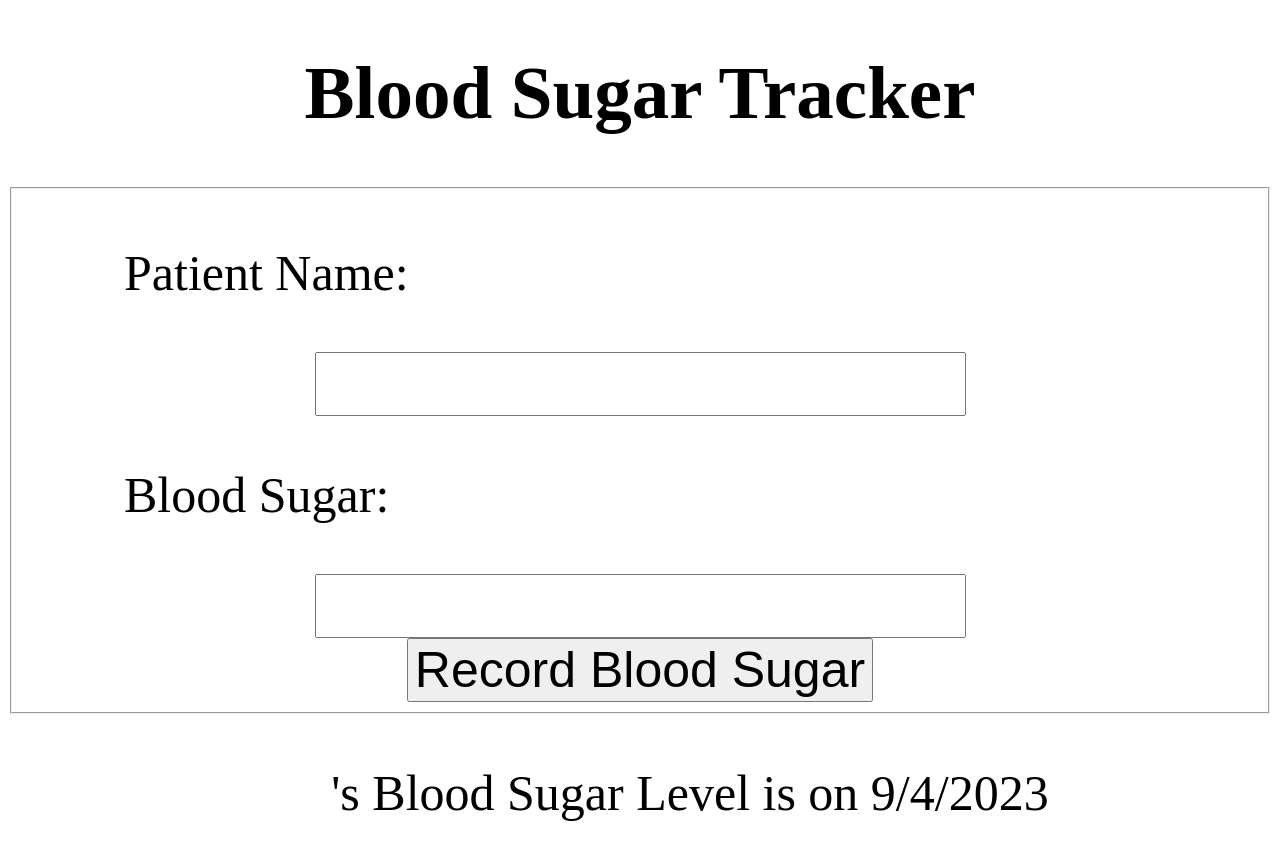
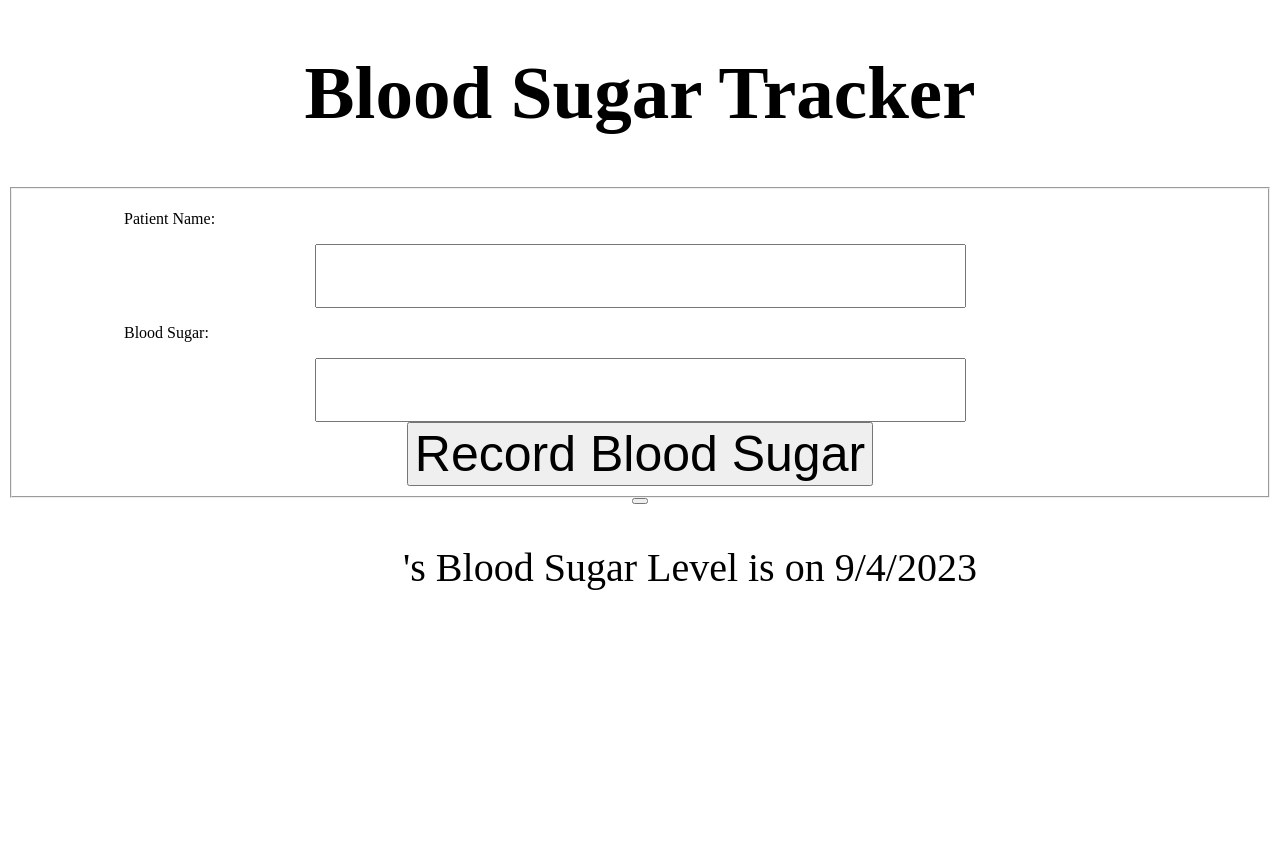
Before and after one commit to Rubeno24/CSC193a, a plain HTML site: page bloodSugar.html in a window 1280 px wide. Both pictures are taken after a click on the button "Record Blood Sugar". After the commit the page ends 800 px from the top, so only its background shows below. Drawn offline with Linux system fonts and the light colour scheme.

Commit message:
BloodSugarTracker

```diff
--- a/BloodSugar.js
+++ b/BloodSugar.js
@@ -8,8 +8,15 @@ let today = new Date().toLocaleDateString()
 console.log(today);
 button.addEventListener('click',function(){
     var paragraph = document.createElement('p');
+
+    var button = document.createElement('button');
+
     let forrmated = ""+name.value+"'s"+" Blood Sugar Level is "+BloodSugar.value+" on "+today;
     paragraph.classList.add('flex');
     paragraph.innerText=forrmated;
     inputField.appendChild(paragraph);
+
+    button.addEventListener('click', function(){
+      paragraph.removeChild;
+    })
 })
--- a/bloodSugar.html
+++ b/bloodSugar.html
@@ -26,7 +26,7 @@
     </fieldset>
       </div>
     <div id="flex">
-
+      <button></button>
     </div>
 
 
--- a/bloodsugar.css
+++ b/bloodsugar.css
@@ -9,7 +9,7 @@
 
 }
 p{
-    font-size: 50px;
+
     margin-left: 100px;
     display:inline-block;
 
@@ -30,5 +30,6 @@ button{
 
 }
 #flex{
+    font-size: 40px;
     text-align: center;
 }
```
